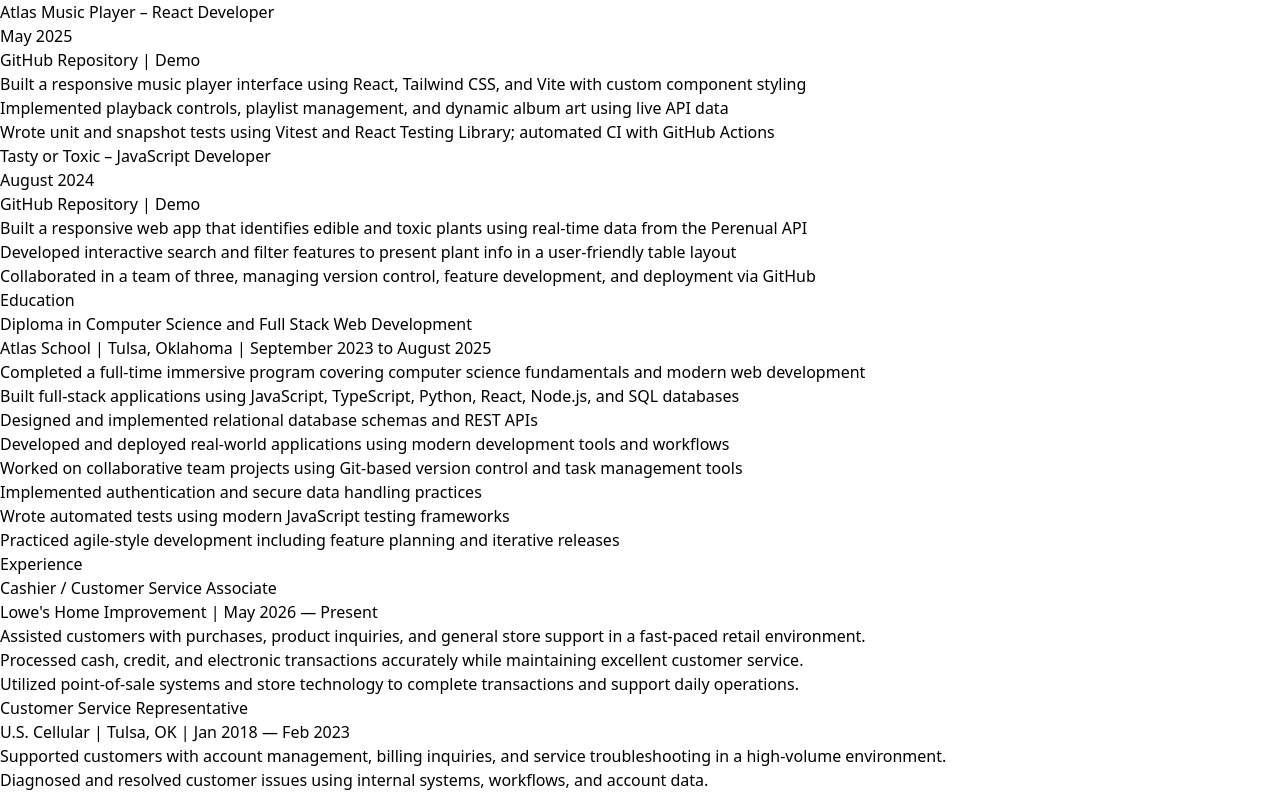
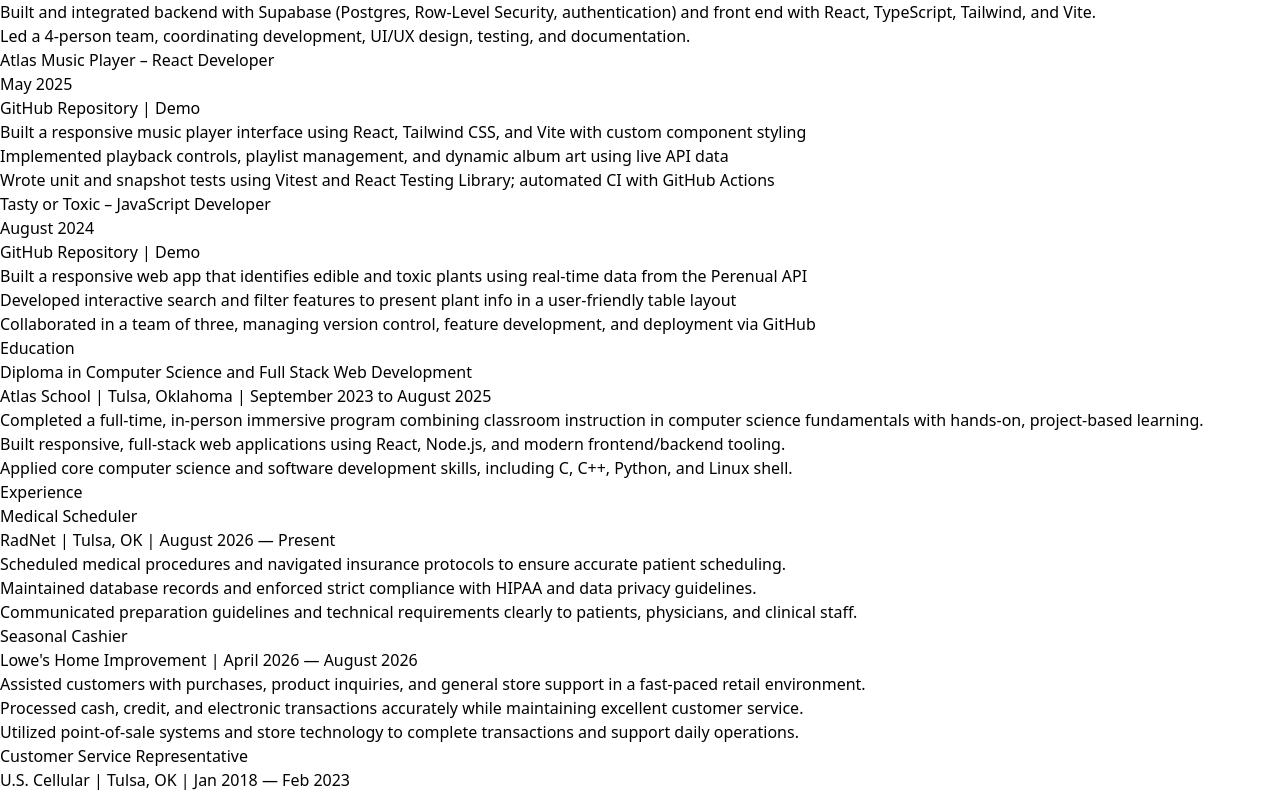
Before and after one commit to jessebrumley/hire, a React (Vite) app: page / in a window 1280 px wide. Shown: the part 2000-2796 px from the top of the page. Built offline with nearby package versions, Linux system fonts and the light colour scheme.

Commit message:
updated to reflect new experience information condensed bullet points to be more convcise updated resume formatted header to include resume button

```diff
--- a/src/components/Education.tsx
+++ b/src/components/Education.tsx
@@ -24,31 +24,16 @@
 
         <ul className="list-disc list-inside mt-2 text-black">
           <li>
-            Completed a full-time immersive program covering computer science
-            fundamentals and modern web development
+            Completed a full-time, in-person immersive program combining classroom
+            instruction in computer science fundamentals with hands-on, project-based learning.
           </li>
           <li>
-            Built full-stack applications using JavaScript, TypeScript, Python,
-            React, Node.js, and SQL databases
+            Built responsive, full-stack web applications using
+            React, Node.js, and modern frontend/backend tooling.
           </li>
           <li>
-            Designed and implemented relational database schemas and REST APIs
-          </li>
-          <li>
-            Developed and deployed real-world applications using modern
-            development tools and workflows
-          </li>
-          <li>
-            Worked on collaborative team projects using Git-based version
-            control and task management tools
-          </li>
-          <li>Implemented authentication and secure data handling practices</li>
-          <li>
-            Wrote automated tests using modern JavaScript testing frameworks
-          </li>
-          <li>
-            Practiced agile-style development including feature planning and
-            iterative releases
+            Applied core computer science and software development skills,
+            including C, C++, Python, and Linux shell.
           </li>
         </ul>
       </div>
--- a/src/components/Experience.tsx
+++ b/src/components/Experience.tsx
@@ -7,11 +7,34 @@
         <h2 className="text-2xl font-bold mb-6">Experience</h2>
 
         <div className="mb-8">
-          <h3 className="text-lg font-semibold">
-            Cashier / Customer Service Associate
-          </h3>
+          <h3 className="text-lg font-semibold">Medical Scheduler</h3>
 
-          <p className="text-sm italic mb-3">Lowe's Home Improvement | May 2026 — Present</p>
+          <p className="text-sm italic mb-3">
+            RadNet | Tulsa, OK | August 2026 — Present
+          </p>
+
+          <ul className="list-disc ml-6 space-y-2">
+            <li>
+              Scheduled medical procedures and navigated insurance protocols to
+              ensure accurate patient scheduling.
+            </li>
+            <li>
+              Maintained database records and enforced strict compliance with
+              HIPAA and data privacy guidelines.
+            </li>
+            <li>
+              Communicated preparation guidelines and technical requirements
+              clearly to patients, physicians, and clinical staff.
+            </li>
+          </ul>
+        </div>
+
+        <div className="mb-8">
+          <h3 className="text-lg font-semibold">Seasonal Cashier</h3>
+
+          <p className="text-sm italic mb-3">
+            Lowe's Home Improvement | April 2026 — August 2026
+          </p>
 
           <ul className="list-disc ml-6 space-y-2">
             <li>
@@ -40,24 +63,16 @@
 
           <ul className="list-disc ml-6 space-y-2">
             <li>
-              Supported customers with account management, billing inquiries,
-              and service troubleshooting in a high-volume environment.
-            </li>
-            <li>
-              Diagnosed and resolved customer issues using internal systems,
-              workflows, and account data.
+              Diagnosed and resolved customer account, billing, and service
+              issues using systems, workflows, and account data.
             </li>
             <li>
               Navigated multiple software tools and CRM platforms simultaneously
               while maintaining accuracy and data integrity.
             </li>
             <li>
-              Communicated technical and account-related information clearly to
-              non-technical users.
-            </li>
-            <li>
-              Maintained consistent performance in a fast-paced environment
-              requiring multitasking, prioritization, and attention to detail.
+              Communicated technical and account information clearly to
+              non-technical users in a fast-paced environment.
             </li>
           </ul>
         </div>
--- a/src/components/Header.tsx
+++ b/src/components/Header.tsx
@@ -1,4 +1,6 @@
 // src/components/Header.tsx
+
+import ResumeModal from "./ResumeModal";
 
 export default function Header() {
   return (
@@ -10,7 +12,7 @@
           Phone
           <a href="tel:+19186954716" className="ml-2 mr-4 hover:underline">
             (918) 695-4716
-          </a>
+          </a><br />
           Github:&nbsp;&nbsp;
           <a
             href="https://github.com/jessebrumley"
@@ -21,6 +23,7 @@
             https://github.com/jessebrumley
           </a>
         </p>
+        <ResumeModal />
       </div>
     </header>
   );
--- a/src/components/ResumeModal.tsx
+++ b/src/components/ResumeModal.tsx
@@ -11,7 +11,7 @@
       <div className="text-start mt-4">
         <button
           onClick={toggleModal}
-          className="bg-blue-600 text-white px-4 py-2 rounded shadow hover:bg-blue-800 transition"
+          className="bg-blue-600 text-white px-4 py-2 rounded shadow-xl hover:bg-blue-800 hover:shadow-xl transition"
         >
           View Resume
         </button>
```
Also changed, not shown: 2 other files (tests, documents, lock files or other folders).
